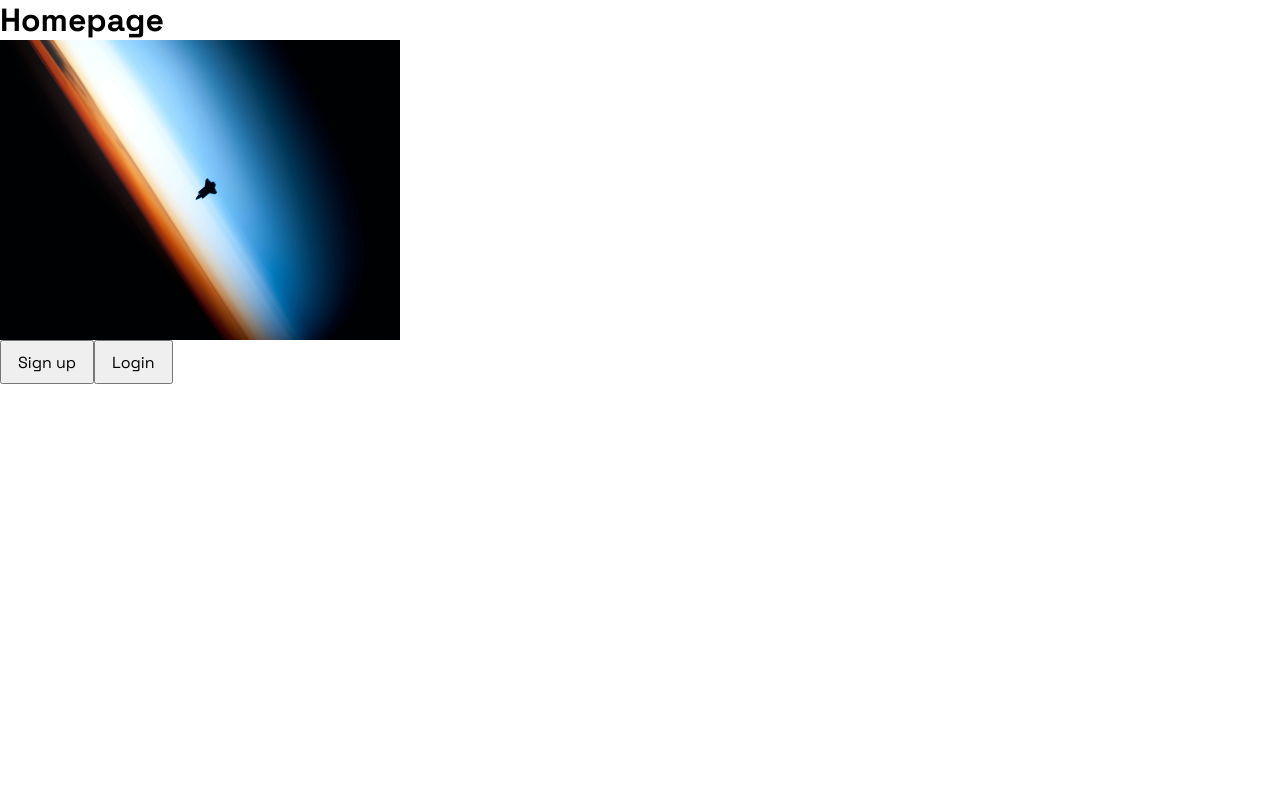
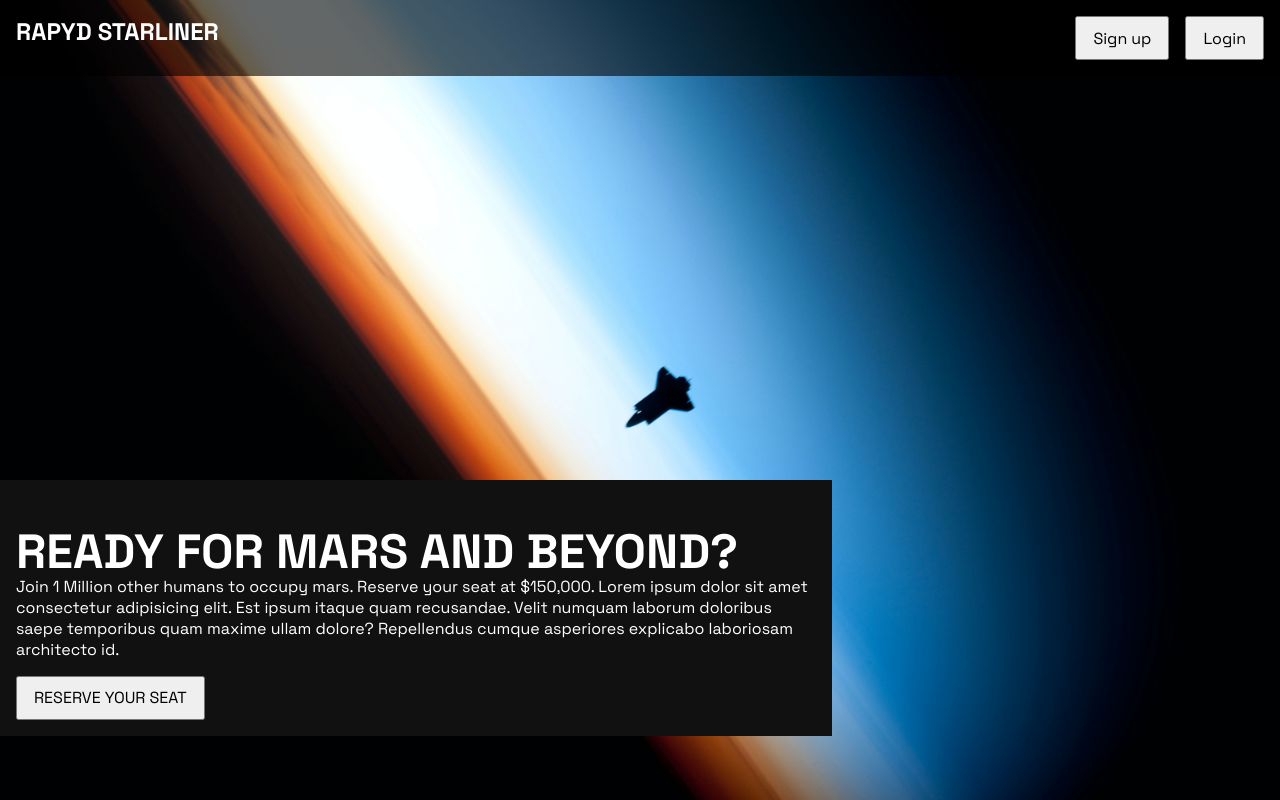
Before and after one commit to 8mn/rapyd-space-tour, a React (Create React App) app: page / in a window 1280 px wide. Built offline with nearby package versions, Linux system fonts and the light colour scheme.

Commit message:
added homepage, updated dashboard heading size

```diff
--- a/src/Dashboard.js
+++ b/src/Dashboard.js
@@ -157,21 +157,15 @@ function Dashboard() {
 							{}
 						</div>
 						<div className={Style.timeuntilLaunch}>
-							<h1>TIME UNTIL LAUNCH</h1>
+							<h4>TIME UNTIL LAUNCH</h4>
 							<Timer />
 						</div>
 
-						{/* <div className={Style.ticket}>
-							<p>Ticket $150,000</p>
-							<p>Launch details</p>
-							<p>your ticket status</p>
-							<div>Make a deposit($50,000)</div>
-							<div>Pay the rest before launch($100,000)</div>
-						</div> */}
+
 
 						{paymentCompleted ? (
 							<>
-								<h1>TICKET</h1>
+								<h4>YOUR TICKET</h4>
 								<div className={Style.ticket}>
 									<Ticket userName={userDetails.name} />
 								</div>
@@ -222,12 +216,12 @@ function Dashboard() {
 												style={{
 													backgroundColor:
 														van.issuedBankAccountId === issuedBankAccount
-															? "#e2f7ff"
+															? "#DBEAFE"
 															: "",
 
 													border:
 														van.issuedBankAccountId === issuedBankAccount
-															? "2px solid #1a769b"
+															? "2px solid #1E40AF"
 															: "",
 												}}
 											>
--- a/src/Dashboard.module.scss
+++ b/src/Dashboard.module.scss
@@ -84,13 +84,16 @@ nav {
         }
 
         .depositPaid,.paymentCompleted{
-            background-color: #38f338;
+            background-color: #BBF7D0;
+            border: 2px solid #22C55E;
         }
         .depositNotPaid{
-            background-color: #ff52e2;
+            background-color: #FECACA;
+            border: 2px solid #EF4444;
         }
         .paymentInComplete{
-            background-color: #ff52e2;
+             background-color: #FECACA;
+            border: 2px solid #EF4444;
         }
     }
 }
--- a/src/Homepage.jsx
+++ b/src/Homepage.jsx
@@ -1,21 +1,44 @@
 import React from "react";
 
 import { Link } from "react-router-dom";
-import Style from "./Homepage.module.scss"
-import bgMain from "./assets/bgMain.jpg"
+import Style from "./Homepage.module.scss";
+import bgMain from "./assets/bgMain.jpg";
 const Homepage = () => {
 	return (
-		<div>
-			<h1>Homepage</h1>
-			<div className="bg">
-				<img src={bgMain} alt="" height={300} width={400} />
+		<div
+			className={Style.container}
+			style={{
+				backgroundImage: `url(${bgMain})`,
+			}}
+		>
+			<nav>
+				<h1 className={Style.logo}>Rapyd starliner</h1>
+				<div className={Style["btn-container"]}>
+					<Link to="/signup">
+						<button className={Style.signup}>Sign up </button>
+					</Link>
+					<Link to="/login">
+						<button className={Style.login}>Login </button>
+					</Link>
+				</div>
+			</nav>
+
+			<div className={Style.cta}>
+				<div className={Style.header}>
+					<h1 className={Style.heading}>Ready for mars and beyond?</h1>
+					<div>
+						Join 1 Million other humans to occupy mars. Reserve your seat at
+						$150,000. Lorem ipsum dolor sit amet consectetur adipisicing elit. Est ipsum itaque quam recusandae. Velit numquam laborum doloribus saepe temporibus quam maxime ullam dolore? Repellendus cumque asperiores explicabo laboriosam architecto id.
+					</div>
+				</div>
+
+				<div className={Style["btn-container"]}>
+					<Link to="/signup">
+						<button className={Style.signup}>Reserve your seat </button>
+					</Link>
+
+				</div>
 			</div>
-			<Link to="/signup">
-				<button className={Style.signup}>Sign up </button>
-			</Link>
-			<Link to="/login">
-				<button className={Style.login}>Login </button>
-			</Link>
 		</div>
 	);
 };
--- a/src/Homepage.module.scss
+++ b/src/Homepage.module.scss
@@ -0,0 +1,77 @@
+.container{
+    color: #fff;
+
+    position: relative;
+    background-repeat: no-repeat;
+    background-size: cover;
+    background-position: center;
+    background-attachment: fixed;
+    background-color: #000;
+
+    min-height: 100vh;
+
+
+    display: flex;
+    flex-direction: column;
+    align-items: flex-start;
+    justify-content: flex-end;
+    // justify-content: ;
+
+    nav{
+        background-color: rgba(0, 0, 0, 0.596);
+        padding: 1rem;
+        position: absolute;
+        top: 0;
+        width: 100%;
+        display: flex;
+        justify-content: space-between;
+
+         .btn-container{
+            display: flex;
+            gap: 1rem;
+        }
+
+
+        .logo{
+            text-transform: uppercase;
+        }
+    }
+
+    .cta{
+        background-color: rgb(17, 17, 17);
+        padding: 1rem;
+        margin-bottom: 4rem;
+        display: flex;
+        flex-direction: column;
+        gap: 1rem;
+        // justify-content: c;
+
+        .signup{
+            text-transform: uppercase;
+        }
+
+        .header{
+            justify-content: flex-start;
+            align-items: flex-start;
+            // width: 40rem;
+
+            width: 50rem;
+            span{
+            }
+        }
+
+
+    }
+
+    .heading{
+        // text-align: center;
+        font-size: 3rem;
+        font-weight: bold;
+        // color: rgb(255, 65, 65);
+        margin-top: 2rem;
+        text-transform: uppercase;
+        line-height: 1;
+    }
+
+
+}
--- a/src/components/Ticket/Ticket.jsx
+++ b/src/components/Ticket/Ticket.jsx
@@ -26,7 +26,9 @@ const Ticket = ({ userName }) => {
 						</div>
 						<div className={`${Style.info} ${Style.departure}`}>
 							<div className={Style.info__item}>Depart</div>
-							<div className={Style.info__detail}>Kennedy Space Center, Earth</div>
+							<div className={Style.info__detail}>
+								Kennedy Space Center, Earth
+							</div>
 						</div>
 						<div className={`${Style.info} ${Style.arrival}`}>
 							<div className={Style.info__item}>Arrive</div>
@@ -50,19 +52,19 @@ const Ticket = ({ userName }) => {
 						</div>
 						<div className={Style.fineprint}>
 							<p>
-								Boarding begins 30 minutes before departure. Snacks available
-								for purchase from The Honeydukes Express.
+								Boarding begins 8 hours before departure. Snacks available for
+								purchase from The Honeydukes Express.
 							</p>
-							<p>
-								This ticket is Non-refundable • Hogwarts Express Railway
-								Authority
-							</p>
+							<p>This ticket is Non-refundable • raypd starliner pvt ltd</p>
 						</div>
 						<div className={Style.snack}>
-							<svg viewBox="0 -11 414.00053 414">
-								<path d="m202.480469 352.128906c0-21.796875-17.671875-39.46875-39.46875-39.46875-21.800781 0-39.472657 17.667969-39.472657 39.46875 0 21.800782 17.671876 39.472656 39.472657 39.472656 21.785156-.023437 39.445312-17.683593 39.46875-39.472656zm0 0"></path>
-								<path d="m348.445312 348.242188c2.148438 21.691406-13.695312 41.019531-35.390624 43.167968-21.691407 2.148438-41.015626-13.699218-43.164063-35.390625-2.148437-21.691406 13.695313-41.019531 35.386719-43.167969 21.691406-2.148437 41.019531 13.699219 43.167968 35.390626zm0 0"></path>
-								<path d="m412.699219 63.554688c-1.3125-1.84375-3.433594-2.941407-5.699219-2.941407h-311.386719l-3.914062-24.742187c-3.191407-20.703125-21.050781-35.9531252-42-35.871094h-42.699219c-3.867188 0-7 3.132812-7 7s3.132812 7 7 7h42.699219c14.050781-.054688 26.03125 10.175781 28.171875 24.0625l33.800781 213.515625c3.191406 20.703125 21.050781 35.957031 42 35.871094h208.929687c3.863282 0 7-3.132813 7-7 0-3.863281-3.136718-7-7-7h-208.929687c-14.050781.054687-26.03125-10.175781-28.171875-24.0625l-5.746094-36.300781h213.980469c18.117187-.007813 34.242187-11.484376 40.179687-28.597657l39.699219-114.578125c.742188-2.140625.402344-4.511718-.914062-6.355468zm0 0"></path>
+							<svg
+								xmlns="http://www.w3.org/2000/svg"
+								class="h-5 w-5"
+								viewBox="0 0 20 20"
+								fill="currentColor"
+							>
+								<path d="M9.049 2.927c.3-.921 1.603-.921 1.902 0l1.07 3.292a1 1 0 00.95.69h3.462c.969 0 1.371 1.24.588 1.81l-2.8 2.034a1 1 0 00-.364 1.118l1.07 3.292c.3.921-.755 1.688-1.54 1.118l-2.8-2.034a1 1 0 00-1.175 0l-2.8 2.034c-.784.57-1.838-.197-1.539-1.118l1.07-3.292a1 1 0 00-.364-1.118L2.98 8.72c-.783-.57-.38-1.81.588-1.81h3.461a1 1 0 00.951-.69l1.07-3.292z" />
 							</svg>
 						</div>
 						<div className={Style.barcode}>
@@ -72,19 +74,19 @@ const Ticket = ({ userName }) => {
 					</div>
 					<div className={Style.ticket__side}>
 						<div className={Style.logo}>
-							<p>Hogwarts Express</p>
+							<p>starlight spaceship</p>
 						</div>
 						<div className={`${Style.info} ${Style["side-arrive"]}`}>
 							<div className={Style.info__item}>Arrive</div>
-							<div className={Style.info__detail}>Hogsmeade</div>
+							<div className={Style.info__detail}>Mars</div>
 						</div>
 						<div className={`${Style.info} ${Style["side-depart"]}`}>
 							<div className={Style.info__item}>Depart</div>
-							<div className={Style.info__detail}>King's Cross</div>
+							<div className={Style.info__detail}>KSC, Earth</div>
 						</div>
 						<div className={`${Style.info} ${Style["side-date"]}`}>
 							<div className={Style.info__item}>Date</div>
-							<div className={Style.info__detail}>1 Sep 2018</div>
+							<div className={Style.info__detail}>1 Oct 2022</div>
 						</div>
 						<div className={`${Style.info} ${Style["side-time"]}`}>
 							<div className={Style.info__item}>Time</div>
--- a/src/components/Ticket/Ticket.module.scss
+++ b/src/components/Ticket/Ticket.module.scss
@@ -33,7 +33,8 @@ aside.context {
 
 
 .main-content {
-	margin: 4em auto 0;
+	// margin: 4em auto 0;
+	margin: 3rem auto;
 	width: 740px;
 	text-transform: uppercase;
 }
--- a/src/components/Timer/Timer.jsx
+++ b/src/components/Timer/Timer.jsx
@@ -1,4 +1,5 @@
 import { useState, useEffect } from "react";
+import Style from "./Timer.module.scss";
 
 const Timer = () => {
 	const calculateTimeLeft = () => {
@@ -43,8 +44,9 @@ const Timer = () => {
 		return () => clearTimeout(timer);
 	});
 	return (
-		<div>
+		<div className={Style.container}>
 			{timerComponents.length ? timerComponents : <span>Time's up!</span>}
+			{/* {console.log(timerComponents)} */}
 		</div>
 	);
 };
--- a/src/components/requestVirtualAccount/RequestVirtualAccount.jsx
+++ b/src/components/requestVirtualAccount/RequestVirtualAccount.jsx
@@ -47,7 +47,7 @@ const RequestVirtualAccount = ({ walletID, virtualAccounts }) => {
 			</div>
 
 			<div className={Style.instructions}>
-				Please Make a payment to any of the following accounts
+				 Make a payment to any of the following accounts
 			</div>
 		</>
 	);
```
Also changed, not shown: 1 other file (tests, documents, lock files or other folders).
